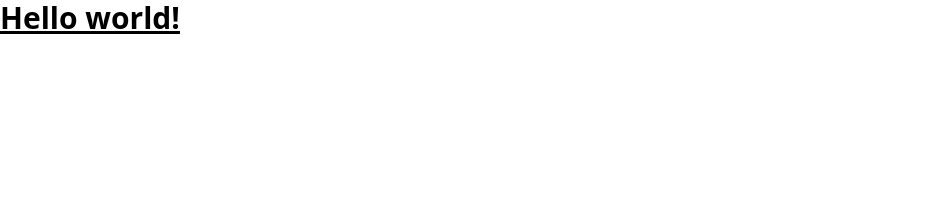
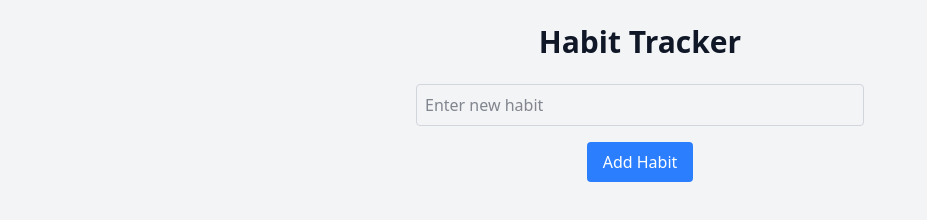
Before and after one commit to ash0545/habit-tracker, a website: page src/index.html in a window 1280 px wide. Shown: the whole page, without its empty margins (0-927 px from the left). Drawn offline with Linux system fonts and the light colour scheme.

Commit message:
feat: add basic layout, styling

```diff
--- a/src/index.html
+++ b/src/index.html
@@ -4,8 +4,30 @@
     <meta charset="UTF-8" />
     <meta name="viewport" content="width=device-width, initial-scale=1.0" />
     <link href="./output.css" rel="stylesheet" />
+    <script defer src="script.js"></script>
   </head>
-  <body>
-    <h1 class="text-3xl font-bold underline">Hello world!</h1>
+  <body class="bg-gray-100 text-gray-900 dark:bg-gray-900 dark:text-gray-100">
+    <div class="container mx-auto p-6">
+      <h1 class="text-3xl font-bold text-center">Habit Tracker</h1>
+      <div class="mt-6 flex flex-col items-center space-y-4">
+        <!-- Habit input field -->
+        <div class="w-full max-w-md">
+          <input
+            type="text"
+            id="habit-input"
+            placeholder="Enter new habit"
+            class="w-full p-2 border border-gray-300 rounded focus:outline-none focus:ring-2 focus:ring-blue-500"
+          />
+        </div>
+        <button
+          id="add-habit-btn"
+          class="bg-blue-500 text-white px-4 py-2 rounded hover:bg-blue-600"
+        >
+          Add Habit
+        </button>
+      </div>
+      <!-- List of Habits -->
+      <div id="habit-list"></div>
+    </div>
   </body>
 </html>
```
Also changed, not shown: src/output.css, tailwind.config.js (added).
